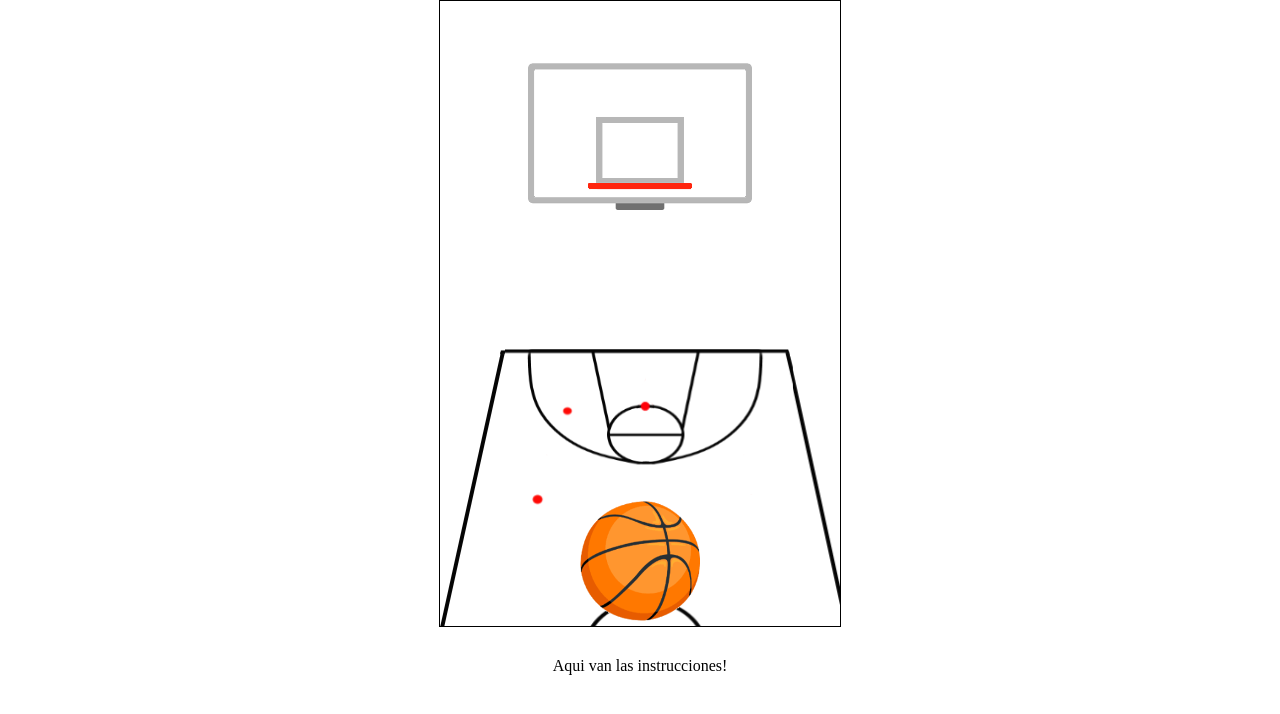
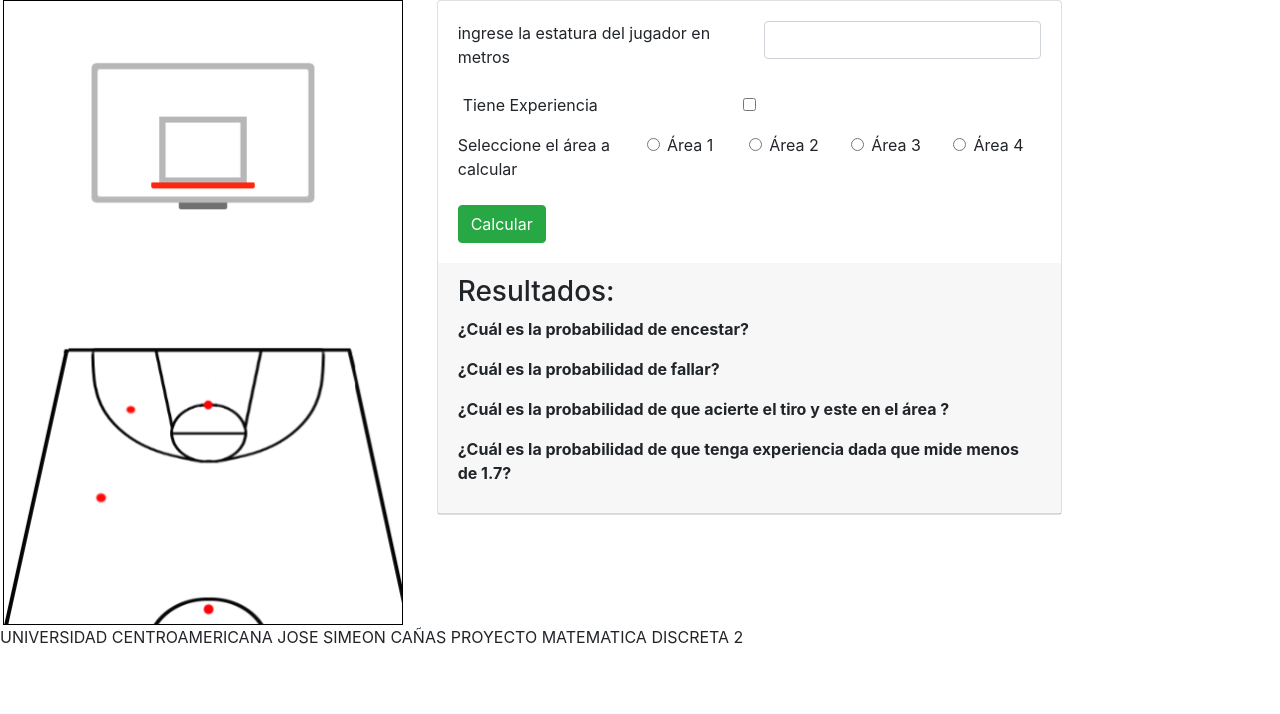
Before and after one commit to fjdevel/BasketBallProbabilistico, a plain HTML site: page index.html in a window 1280 px wide. Drawn offline with nearby package versions, Linux system fonts and the light colour scheme.

Commit message:
terminado

```diff
--- a/index.html
+++ b/index.html
@@ -3,7 +3,10 @@
 <head>
 	<meta charset="UTF-8" />
     <title>Basketball Probabilistico</title>
+
+
 	<script type="text/javascript" src="js/phaser.min.js"></script>
+	<link rel="stylesheet" href="https://stackpath.bootstrapcdn.com/bootstrap/4.3.1/css/bootstrap.min.css" integrity="sha384-ggOyR0iXCbMQv3Xipma34MD+dH/1fQ784/j6cY/iJTQUOhcWr7x9JvoRxT2MZw1T" crossorigin="anonymous">
     <style type="text/css">
         body {
             margin: 0;
@@ -22,14 +25,90 @@
 					text-align: center;
 				}
     </style>
+	<style>
+		span{
+			white-space: nowrap !important;
+			display: inline !important;
+		}
+	</style>
 </head>
+
+
 <body>
+	<div class="row">
+		<div class="col-md-4"><div id='game'></div></div>
+		<div class="col-md-6">
+			<div class="card">
+				<div class="card-body">
+					<div>
+						<div class="form-group row">
+							<label class="col-sm-6" for="estatura">ingrese la estatura del jugador en metros</label>
+							<div class="col-sm-6">
+								<input type="text" class="form-control" id="estatura">
+							  </div>
+						</div>
+						<div class="form-group row">
+							<div class="form-check col">
+								<input class="form-check-input col" type="checkbox" value="" id="experiencia">
+								<label class="form-check-label" for="experiencia">
+								  Tiene Experiencia
+								</label>
+							</div>
+						</div>
+
+						  <div class="form-group row ">
+							  <label class="col-sm-4">Seleccione el área a calcular</label>
+							<div class="form-check col-sm-2">
+								<input class="form-check-input" type="radio" name="areas" id="area1" value="0">
+								<label class="form-check-label" for="area1">
+								  Área 1
+								</label>
+							  </div>
+							  <div class="form-check col-sm-2">
+								<input class="form-check-input" type="radio" name="areas" id="area2" value="1">
+								<label class="form-check-label" for="area2">
+								  Área 2
+								</label>
+							  </div>
+							  <div class="form-check col-sm-2">
+								<input class="form-check-input" type="radio" name="areas" id="area3" value="2">
+								<label class="form-check-label" for="area3">
+								  Área 3
+								</label>
+							  </div>
+							  <div class="form-check col-sm-2">
+								<input class="form-check-input" type="radio" name="areas" id="area3" value="3">
+								<label class="form-check-label" for="area4">
+									Área 4
+								</label>
+							  </div>
+						  </div>
+						  <button class="btn btn-success" onclick="calcularProbabilidad()">Calcular</button>
+						</div>
+
+				</div>
+				<div class="card-header">
+					<h3>Resultados:</h3>
+					<p ><strong >¿Cuál es la probabilidad de encestar?  <span  id="probEncestar"></span></strong></p>
+					<p><strong>¿Cuál es la probabilidad de fallar? <span id="probFallar"></span</strong></p>
+					<p>¿Cuál es la probabilidad de que acierte el tiro y este en el área <span id="areaseleccionada"></span> ? <span id="probCon"></span></p>
+					<p>¿Cuál es la probabilidad de que tenga experiencia dada que mide menos de 1.7? <span id="probExperienciaEstatura"></span></p>
+				</div>
+			</div>
+		</div>
+	</div>
+
+
+
+
+    <script src="https://code.jquery.com/jquery-3.6.0.min.js" integrity="sha256-/xUj+3OJU5yExlq6GSYGSHk7tPXikynS7ogEvDej/m4=" crossorigin="anonymous"></script>
 
 <script type="text/javascript">
-
-var game = new Phaser.Game(400, 625, Phaser.CANVAS, '', { preload: preload, create: create, update: update });
+var current_score = 0;
+var game = new Phaser.Game(400, 625, Phaser.CANVAS, 'game', { preload: preload, create: create, update: update });
 
 function preload() {
+	//Carga de imagenes
 
     game.load.image('ball', 'assets/images/ball.png');
     game.load.image('hoop', 'assets/images/hoop.png');
@@ -48,13 +127,12 @@ function preload() {
 		game.load.image('lose4', 'assets/images/lose4.png');
 		game.load.image('fondo','assets/images/cancha.png');
 }
-
+//Declaracion de variables
 var hoop,
  		left_rim,
  		right_rim,
  		ball,
  		front_rim,
- 		current_score = 0,
  		current_score_text,
  		high_score = 0,
  		high_score_text,
@@ -73,6 +151,8 @@ var moveInTween,
 		emojiName;
 
 var collisionGroup;
+
+//Creacion de graficos
 
 function create() {
 
@@ -95,9 +175,6 @@ function create() {
 
 	game.stage.backgroundColor = "#ffffff";
 
-
-
-
 	// high_score_text = game.add.text(450, 25, 'High Score\n' + high_score, { font: 'Arial', fontSize: '32px', fill: '#000', align: 'center' });
 	current_score_text = game.add.text(187, 312, '', { font: 'Arial', fontSize: '40px', fill: '#000', align: 'center' }); // 300, 500
 	current_best_text = game.add.text(143, 281, '', { font: 'Arial', fontSize: '20px', fill: '#000', align: 'center' });// 230, 450
@@ -119,7 +196,7 @@ function create() {
 	right_rim.body.setCollisionGroup(collisionGroup);
 	right_rim.body.collides([collisionGroup]);
 
-	createBall();
+	//createBall();
 
 	cursors = game.input.keyboard.createCursorKeys();
 
@@ -128,9 +205,13 @@ function create() {
 
 
 	var instructions = document.createElement("span");
-	instructions.innerHTML = "Aqui van las instrucciones!";
+	instructions.innerHTML = "UNIVERSIDAD CENTROAMERICANA JOSE SIMEON CAÑAS PROYECTO MATEMATICA DISCRETA 2";
 	document.body.appendChild(instructions);
+
+
 }
+
+//Verificacion de tiro exitoso o fallido
 
 function update() {
 
@@ -189,28 +270,37 @@ function hitRim() {
 
 }
 
+
+//Posicionamiento del balon y calculos
 function createBall() {
 
 	var xpos,ypos;
-	if (current_score === 0) {
-		xpos = 200;
-		ypos = 560;
-	}
-		if(current_score===1){
-			xpos = 100;
+	switch (current_score) {
+		//Posicion Inicial
+		case 0:
+			xpos = 200;
+			ypos = 560;
+			break;
+
+		case 1:
+			xpos = 120;
 			ypos = 500;
-		}
-		if(current_score===3){
+			break;
+		case 2:
 			xpos = 125;
 			ypos = 400;
-		}
-		if(current_score===4){
+			break;
+		case 3:
 			xpos = 200;
 			ypos=400;
-		}if(current_score>4){
-			xpos = Math.floor(Math.random()*400);
-		ypos = Math.floor(Math.random()*560)+400;
-		}
+			break;
+		default:
+			break;
+	}
+	if(current_score >= 4){
+		xpos = Math.floor(Math.random()*300);
+		ypos = Math.floor(Math.random()*500)+400;
+	}
 
 
 	spawn.play();
@@ -250,7 +340,7 @@ function release(pointer) {
 
 		if (end_location[1] < start_location[1]) {
 			var slope = [end_location[0] - start_location[0], end_location[1] - start_location[1]];
-			var x_traj = -2300 * slope[0] / slope[1];
+			var x_traj = -300 * slope[0] / slope[1];
 			launch(x_traj);
 		}
 	}
@@ -276,6 +366,60 @@ function launch(x_traj) {
 }
 
 </script>
+<script>
+	function calcularProbabilidad(){
+		var estatura = $('#estatura').val();
+		var experiencia = $('#experiencia').prop('checked');
+		var area = $("input[name='areas']:checked").val();
 
+		var probEncestar=0,ProbFallar=0,ProbCon=0,a,ponA=0.1,ponB=0.15,ponC=0.35,ponD=0.4,ponEncestar,ponFallar,probExpeEstatura;
+
+		probEncestar += 0.3*0.8*((ponA*0.9)+(ponB*0.85)+(ponC*0.8)+(ponD*0.6));
+		probEncestar += 0.3*0.2*((ponA*0.8)+(ponB*0.7)+(ponC*0.6)+(ponD*0.5));
+		probEncestar += 0.7*0.8*((ponA*0.9)+(ponB*0.85)+(ponC*0.8)+(ponD*0.6));
+		probEncestar += 0.7*0.2*((ponA*0.8)+(ponB*0.7)+(ponC*0.6)+(ponD*0.5));
+
+		ProbFallar = 1-probEncestar;
+
+		if(area==0){
+			ProbCon = 0.3*0.8*ponA*0.9+0.3*0.2*ponA*0.8+0.7*0.8*ponA*0.9+0.7*0.2*ponA*0.8;
+			current_score = 0;
+
+			createBall();
+			$('#areaseleccionada').html("A")
+		}
+		if(area==1){
+			ProbCon = 0.3*0.8*ponB*0.85+0.3*0.2*ponB*0.7+0.7*0.8*ponB*0.85+0.7*0.2*ponB*0.7;
+			current_score = 1;
+			createBall();
+			$('#areaseleccionada').html("B")
+		}
+		if(area==2){
+			ProbCon = 0.3*0.8*ponC*0.8+0.3*0.2*ponC*0.6+0.7*0.8*ponC*0.8+0.7*0.2*ponC*0.6;
+			current_score = 2;
+			createBall();
+			$('#areaseleccionada').html("C")
+		}
+		if(area==3){
+			ProbCon = 0.3*0.8*ponD*0.6+0.3*0.2*ponD*0.5+0.7*0.8*ponD*0.6+0.7*0.2*ponD*0.5;
+			current_score = 3;
+			createBall();
+			$('#areaseleccionada').html("D")
+		}
+		if(estatura>=1.7){
+			$('#probExperienciaEstatura').html("No posee una altura menor a 1.7");
+		}else{
+			probExpeEstatura = 0.7*0.8 *1.25;
+			$('#probExperienciaEstatura').html(probExpeEstatura);
+
+		}
+
+
+		$('#probEncestar').html(probEncestar);
+		$('#probFallar').html(ProbFallar);
+		$('#probCon').html(ProbCon);
+
+	}
+</script>
 </body>
 </html>
```
